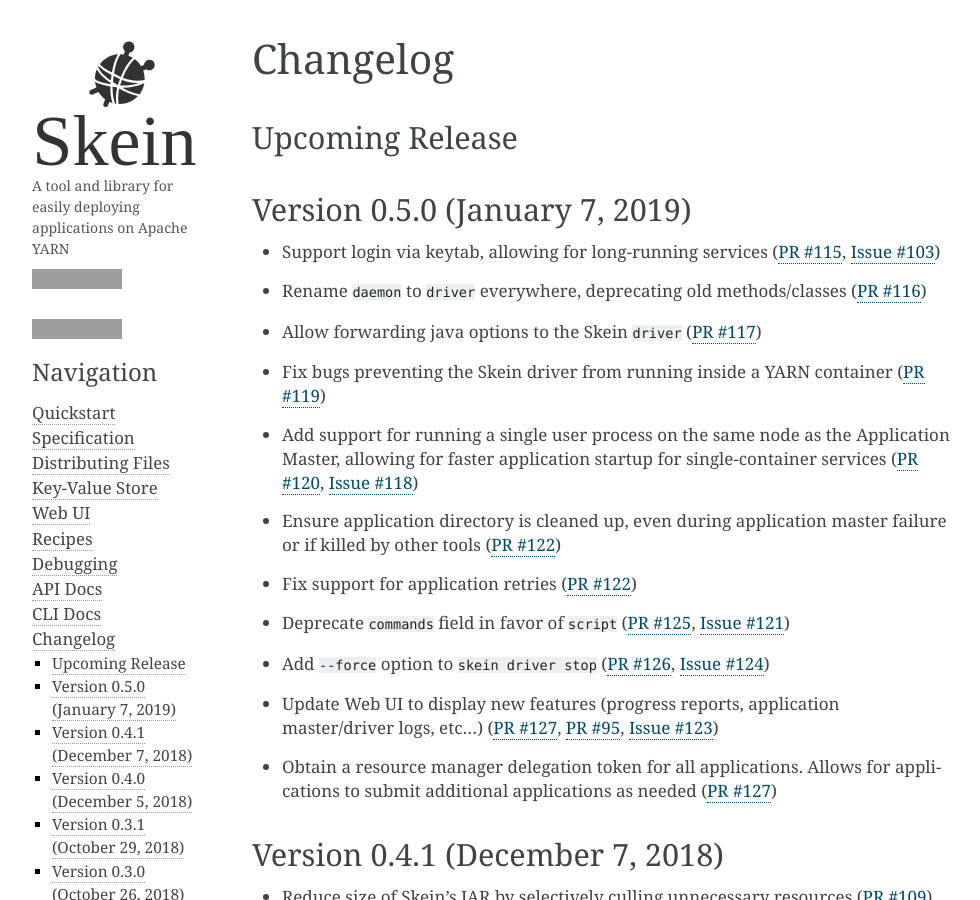
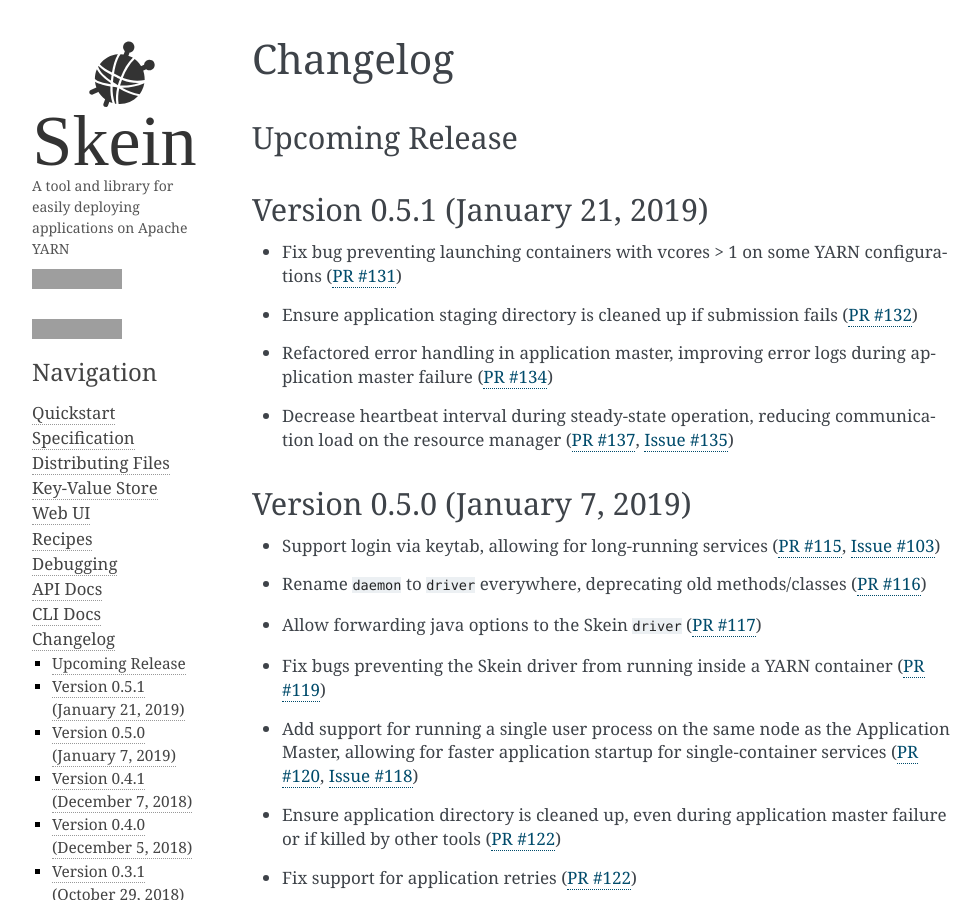
Before and after one commit to jcrist/skein, a Sphinx documentation site: the page built from docs/source/changelog.rst, in a window 1280 px wide and 900 px high, cut to the strip 0-900 px from the top of the window. Shown: the whole strip, without its empty margins (138-1118 px from the left). Built offline with Sphinx 7.4.7, drawn with Linux system fonts in a browser that asks for light colours; grey boxes are pictures that could not be loaded.

Commit message:
Update changelog for release [skip-tests]

```diff
--- a/docs/source/changelog.rst
+++ b/docs/source/changelog.rst
@@ -3,6 +3,18 @@
 
 Upcoming Release
 ----------------
+
+Version 0.5.1 (January 21, 2019)
+--------------------------------
+
+- Fix bug preventing launching containers with vcores > 1 on some YARN
+  configurations (:pr:`131`)
+- Ensure application staging directory is cleaned up if submission fails
+  (:pr:`132`)
+- Refactored error handling in application master, improving error logs during
+  application master failure (:pr:`134`)
+- Decrease heartbeat interval during steady-state operation, reducing
+  communication load on the resource manager (:pr:`137`, :issue:`135`)
 
 Version 0.5.0 (January 7, 2019)
 -------------------------------
```
